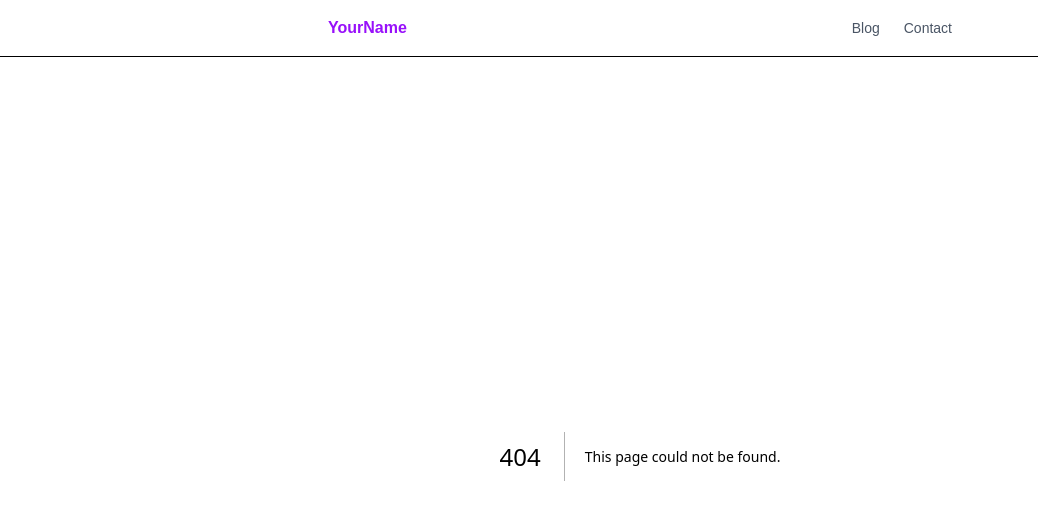
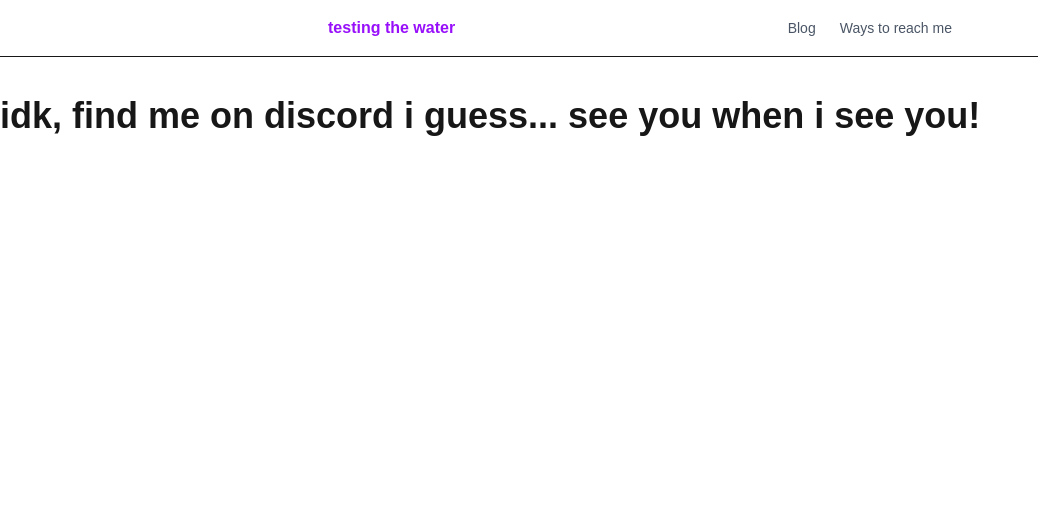
Before and after one commit to blueming1111/testingthewater, a Next.js app: page /contact in a window 1280 px wide. Before the commit this address had no page. Shown: the top 520 px of the page, without its empty margins (0-1038 px from the left). Built offline with nearby package versions, Linux system fonts and the light colour scheme.

Commit message:
added contacts and blog and changed the name of the site

```diff
--- /dev/null
+++ b/app/contact/page.mdx
@@ -0,0 +1 @@
+# idk, find me on discord i guess... see you when i see you!
--- a/app/layout.jsx
+++ b/app/layout.jsx
@@ -1,8 +1,8 @@
 import "./globals.css";
 
 export const metadata = {
-  title: "My Blog",
-  description: "Personal blog",
+  title: "looking at the world through insipid lens",
+  description: "(currently) the shitties looking website of all time",
 };
 
 export default function RootLayout({ children }) {
@@ -11,10 +11,10 @@
       <body>
         <nav className="fixed top-0 w-full bg-white/80 backdrop-blur border-b z-10">
           <div className="max-w-2xl mx-auto px-6 h-14 flex items-center justify-between">
-            <a href="/" className="font-bold text-purple-600">YourName</a>
+            <a href="/" className="font-bold text-purple-600">testing the water</a>
             <div className="flex gap-6 text-sm text-gray-600">
               <a href="/blog" className="hover:text-purple-600">Blog</a>
-              <a href="/#contact" className="hover:text-purple-600">Contact</a>
+              <a href="/contact" className="hover:text-purple-600">Ways to reach me</a>
             </div>
           </div>
         </nav>
```
